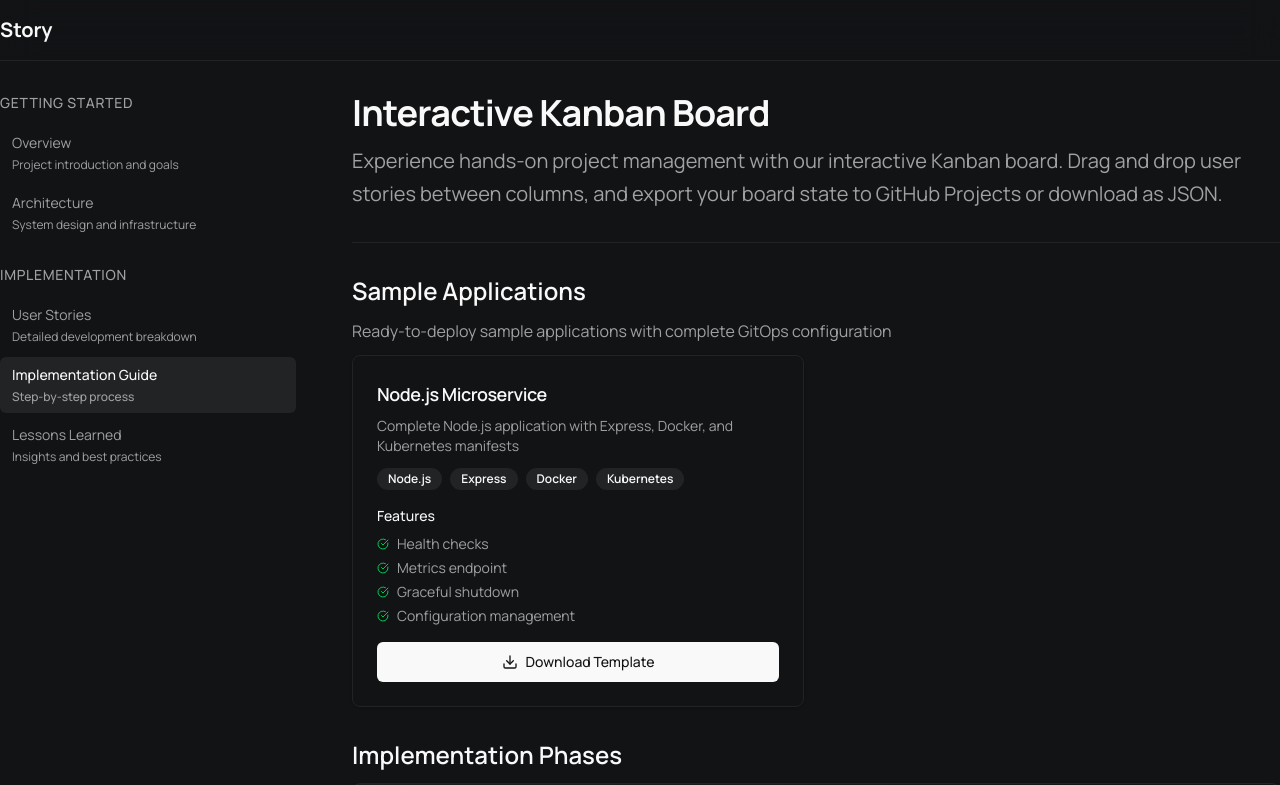
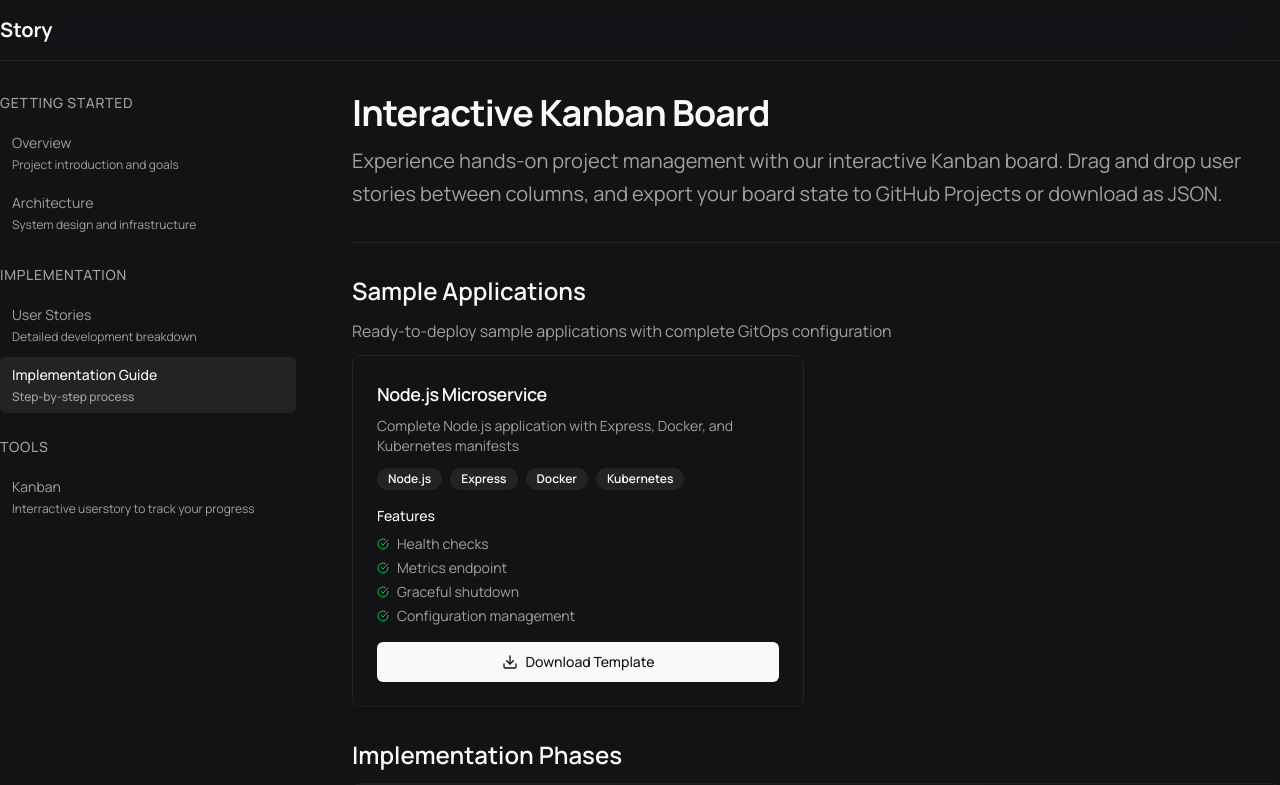
Before and after one commit to vishnumohanan404/storyvault, a Next.js app: page /project/1/implementation in a window 1280 px wide. Shown: the top 785 px of the page. Built offline with nearby package versions, Linux system fonts and the light colour scheme.

Commit message:
sidebar menu type added

```diff
--- a/src/app/project/[id]/layout.tsx
+++ b/src/app/project/[id]/layout.tsx
@@ -4,8 +4,9 @@ import { ScrollArea } from "@radix-ui/react-scroll-area";
 import Link from "next/link";
 import { usePathname } from "next/navigation";
 import React from "react";
+import { SidebarMenu } from "./types";
 
-const sidebarMenu = [
+const sidebarMenu: SidebarMenu = [
   {
     title: "Getting Started",
     menu: [
@@ -38,11 +39,23 @@ const sidebarMenu = [
         path: "implementation",
         description: "Step-by-step process",
       },
+      // todo: after completing first project
+      // {
+      //   id: 3,
+      //   title: "Lessons Learned",
+      //   path: "lessons",
+      //   description: "Insights and best practices",
+      // },
+    ],
+  },
   {
-        id: 3,
-        title: "Lessons Learned",
-        path: "lessons",
-        description: "Insights and best practices",
+    title: "Tools",
+    menu: [
+      {
+        id: 1,
+        title: "Kanban",
+        href: "kanban",
+        description: "Interractive userstory to track your progress",
       },
     ],
   },
@@ -68,18 +81,20 @@ const ProjectSidebarLayout = ({
                   {menuItems.title}
                 </h4>
                 <div className="space-y-1">
-                  {menuItems.menu.map((item) => (
+                  {menuItems.menu.map((item) => {
+                    const linkHref = item.href
+                      ? `/${item.href}/${projectId}` // use href directly
+                      : `/project/${projectId}${item.path ? `/${item.path}` : ""}`; // fallback to path logic
+
+                    const isActive = pathname === linkHref;
+
+                    return (
                       <Link
                         key={item.id}
-                      href={`/project/${projectId}${
-                        item.path ? `/${item.path}` : ""
-                      }`}
+                        href={linkHref}
                         className={cn(
                           "block rounded-md px-3 py-2 text-sm transition-colors hover:bg-accent hover:text-accent-foreground",
-                        pathname ===
-                          `/project/${projectId}${
-                            item.path ? `/${item.path}` : ""
-                          }`
+                          isActive
                             ? "bg-accent text-accent-foreground font-medium"
                             : "text-muted-foreground"
                         )}
@@ -91,7 +106,8 @@ const ProjectSidebarLayout = ({
                           </div>
                         </div>
                       </Link>
-                  ))}
+                    );
+                  })}
                 </div>
               </div>
             ))}
--- a/src/app/project/[id]/types.ts
+++ b/src/app/project/[id]/types.ts
@@ -1,5 +1,21 @@
 // project page params.id prop
 export type ProjectPageProps = { params: { id: string } };
+
+// sidebar nav menu types
+type SidebarMenuItem = {
+  id: number;
+  title: string;
+  description: string;
+  path?: string; // optional because some items use `href` instead
+  href?: string;
+};
+
+type SidebarSection = {
+  title: string;
+  menu: SidebarMenuItem[];
+};
+
+export type SidebarMenu = SidebarSection[];
 
 // overview page
 export interface Project {
```
Lines whose indentation alone changed are shown as unchanged.
